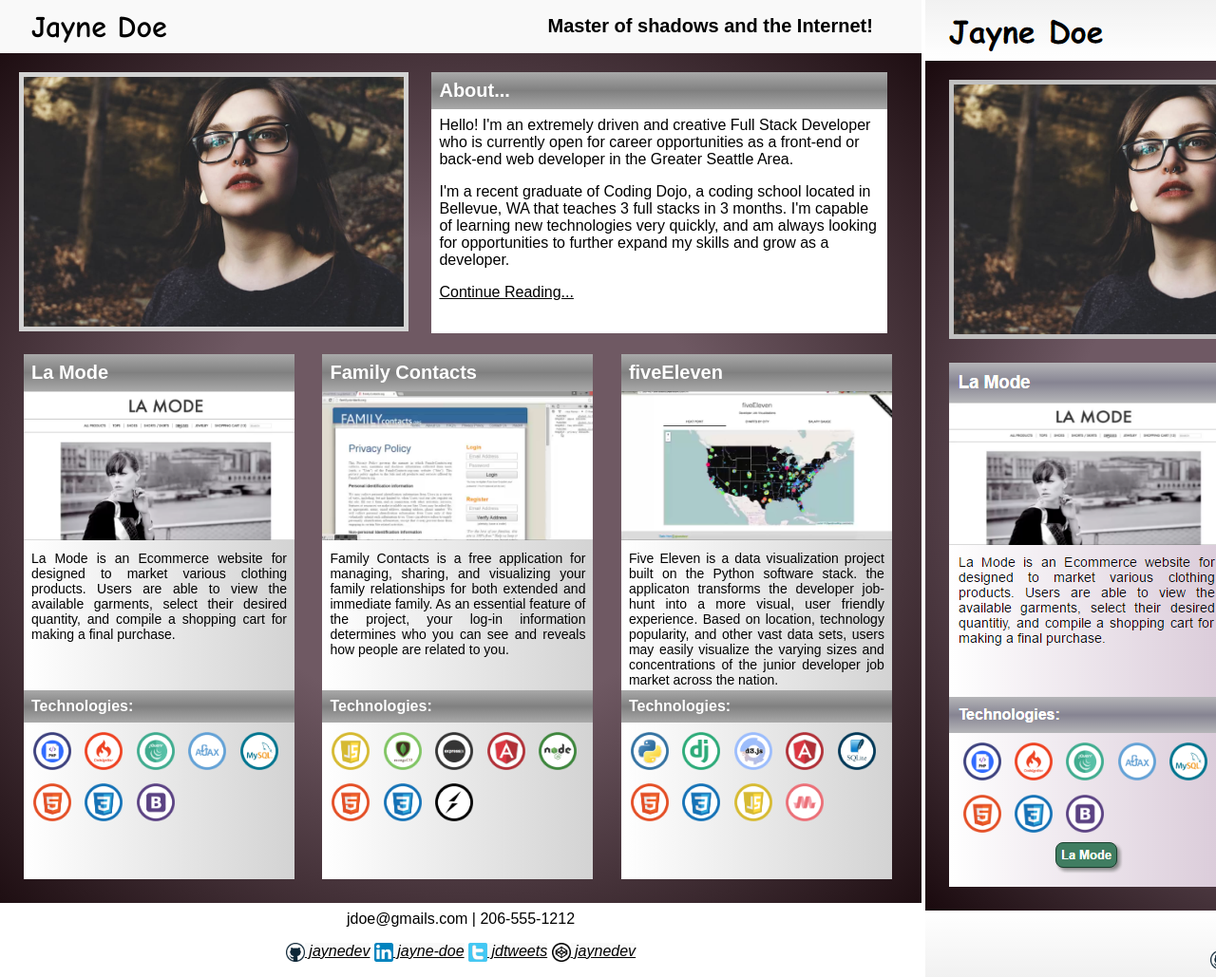
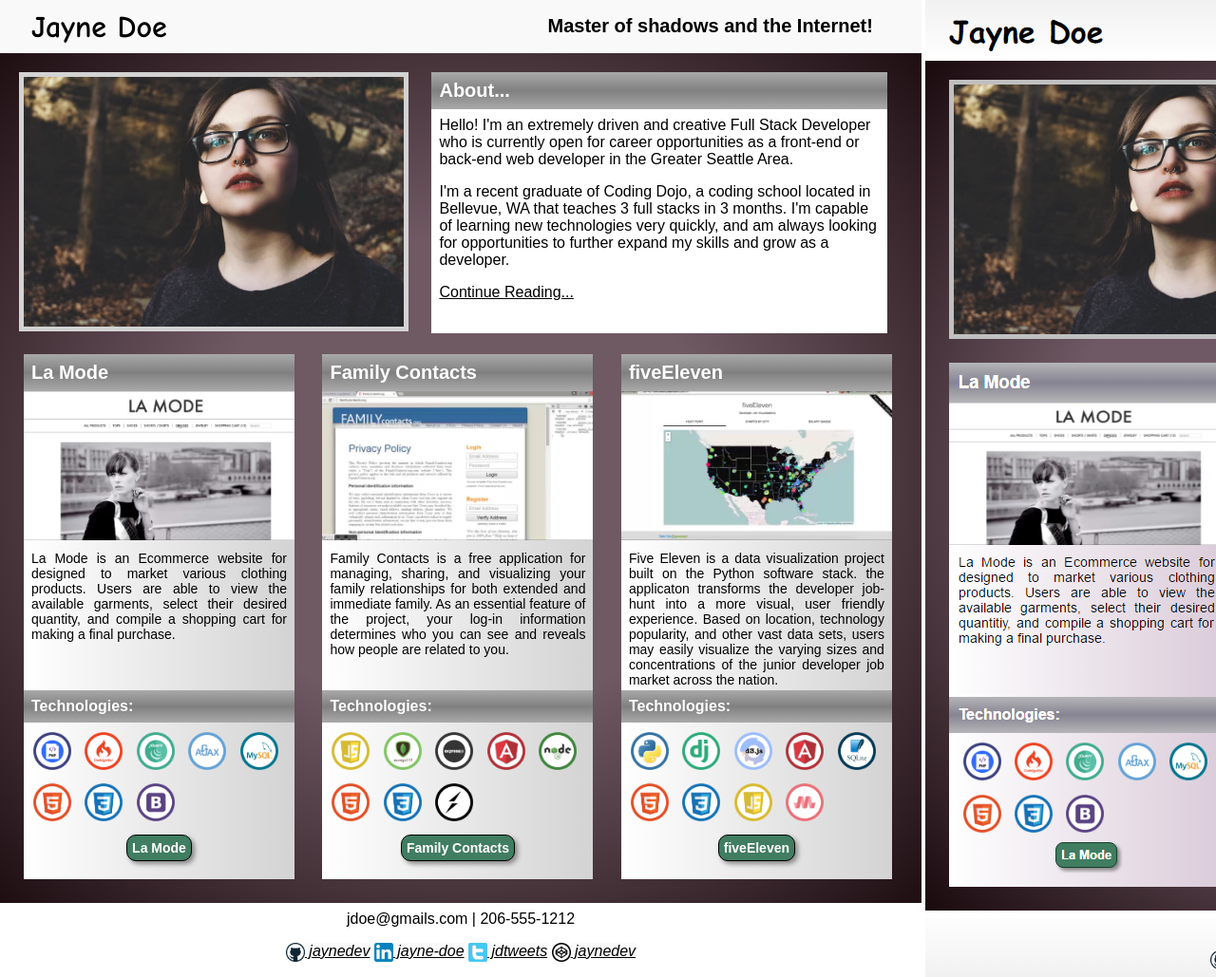
Before and after one commit to bddowningjennings-dev/Portfolio, a plain HTML site: page index.html in a window 1280 px wide. Shown: the top 1029 px of the page at 95% size. Drawn offline with Linux system fonts and the light colour scheme; a web font is replaced by a local one.

Commit message:
finished version

```diff
--- a/index.html
+++ b/index.html
@@ -41,6 +41,7 @@
             <img class="img-tech" src="Portfolio_images/HTML.png" alt="">
             <img class="img-tech" src="Portfolio_images/CSS.png" alt="">
             <img class="img-tech" src="Portfolio_images/bootstrap.png" alt="">
+            <button type="button">La Mode</button>
           </div>
         </div>
         <div class="box info">
@@ -59,6 +60,7 @@
             <img class="img-tech" src="Portfolio_images/HTML.png" alt="">
             <img class="img-tech" src="Portfolio_images/CSS.png" alt="">
             <img class="img-tech" src="Portfolio_images/socket.png" alt="">
+            <button type="button">Family Contacts</button>
           </div>
         </div>
         <div class="box info">
@@ -78,6 +80,7 @@
             <img class="img-tech" src="Portfolio_images/CSS.png" alt="">
             <img class="img-tech" src="Portfolio_images/JavaScript.png" alt="">
             <img class="img-tech" src="Portfolio_images/materialize.png" alt="">
+             <button type="button">fiveEleven</button>
           </div>
         </div>
       </div>
--- a/style.css
+++ b/style.css
@@ -126,3 +126,15 @@ a {
 .noborder {
   border: none;
 }
+button {
+  display: block;
+  margin: 10px auto;
+  color: white;
+  background-color: #407d61;
+  border: 1px solid black;
+  border-radius: 10px;
+  padding: 5px;
+  font-size: 14px;
+  font-weight: bold;
+  box-shadow: 3px 3px 5px #888888;
+}
```
